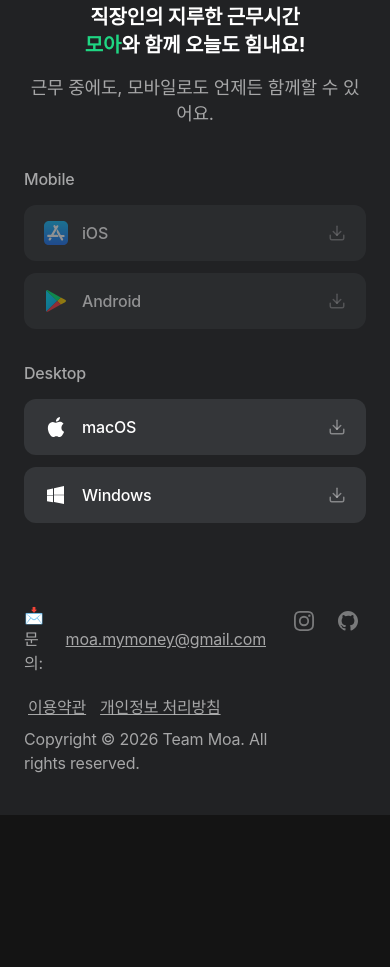
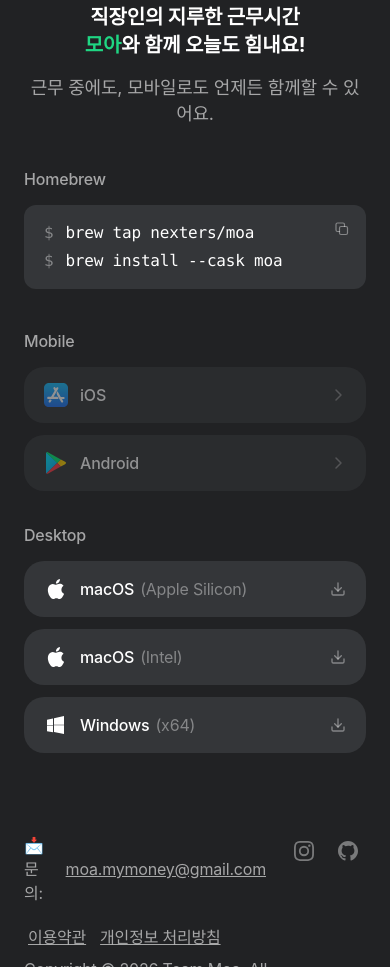
Before and after one commit to Nexters/moa, an Astro site in the folder apps/landing/: page / in a window 390 px wide. Shown: the part 3212-4179 px from the top of the page. Before the commit the page ends 4027 px from the top, so only its background shows below. Built offline with nearby package versions, Linux system fonts and the light colour scheme; Astro itself is replaced by a stand-in of ours; a web font is replaced by a local one.

Commit message:
fix: rewrite download section to match Figma design
- Add Homebrew code block with copy-to-clipboard functionality
- Add macOS Intel download option alongside Apple Silicon
- Show architecture labels on Desktop rows (Apple Silicon, Intel, x64)
- Use <a> for rows with href, <button disabled> for rows without
- Mobile rows use arrow-right icon, Desktop rows use download icon
- Add CopyIcon, CheckIcon, ArrowRightIcon to icons

```diff
--- a/apps/landing/src/assets/icons.tsx
+++ b/apps/landing/src/assets/icons.tsx
@@ -211,6 +211,61 @@
   );
 }
 
+export function CopyIcon({ className, ...props }: SvgProps) {
+  return (
+    <svg
+      xmlns="http://www.w3.org/2000/svg"
+      className={className}
+      viewBox="0 0 16 16"
+      fill="none"
+      stroke="currentColor"
+      strokeWidth={1.2}
+      strokeLinecap="round"
+      strokeLinejoin="round"
+      {...props}
+    >
+      <rect x="5.5" y="5.5" width="8" height="8" rx="1.5" />
+      <path d="M10.5 5.5V3.5a1.5 1.5 0 00-1.5-1.5H3.5A1.5 1.5 0 002 3.5V9a1.5 1.5 0 001.5 1.5h2" />
+    </svg>
+  );
+}
+
+export function CheckIcon({ className, ...props }: SvgProps) {
+  return (
+    <svg
+      xmlns="http://www.w3.org/2000/svg"
+      className={className}
+      viewBox="0 0 16 16"
+      fill="none"
+      stroke="currentColor"
+      strokeWidth={1.5}
+      strokeLinecap="round"
+      strokeLinejoin="round"
+      {...props}
+    >
+      <path d="M3.5 8.5l3 3 6-6" />
+    </svg>
+  );
+}
+
+export function ArrowRightIcon({ className, ...props }: SvgProps) {
+  return (
+    <svg
+      xmlns="http://www.w3.org/2000/svg"
+      className={className}
+      viewBox="0 0 16 16"
+      fill="none"
+      stroke="currentColor"
+      strokeWidth={1.5}
+      strokeLinecap="round"
+      strokeLinejoin="round"
+      {...props}
+    >
+      <path d="M6 3l5 5-5 5" />
+    </svg>
+  );
+}
+
 export function InstagramIcon({ className, ...props }: SvgProps) {
   return (
     <svg
--- a/apps/landing/src/features/components/download-section.tsx
+++ b/apps/landing/src/features/components/download-section.tsx
@@ -1,8 +1,12 @@
+import { useState } from 'react';
 import { cn } from 'tailwind-variants';
 
 import {
   AppleIcon,
   AppStoreIcon,
+  ArrowRightIcon,
+  CheckIcon,
+  CopyIcon,
   DownloadIcon,
   PlayStoreIcon,
   WindowsIcon,
@@ -10,36 +14,88 @@
 
 import { getDownloadUrl } from '../app-version';
 
+const BREW_COMMANDS = ['brew tap nexters/moa', 'brew install --cask moa'];
+
+function CodeBlock() {
+  const [copied, setCopied] = useState(false);
+
+  const handleCopy = () => {
+    void navigator.clipboard.writeText(BREW_COMMANDS.join('\n'));
+    setCopied(true);
+    setTimeout(() => setCopied(false), 2000);
+  };
+
+  return (
+    <div className="bg-container-secondary relative rounded-[12px] px-5 py-4 font-mono">
+      <button
+        type="button"
+        onClick={handleCopy}
+        className="text-text-low absolute top-4 right-4 cursor-pointer transition-colors hover:text-white"
+        aria-label="Copy to clipboard"
+      >
+        {copied ? (
+          <CheckIcon className="text-green-40 size-4" />
+        ) : (
+          <CopyIcon className="size-4" />
+        )}
+      </button>
+      <div className="flex flex-col gap-1">
+        {BREW_COMMANDS.map((cmd) => (
+          <div key={cmd} className="b1-400 flex items-center gap-3">
+            <span className="text-text-low select-none">$</span>
+            <span className="text-white">{cmd}</span>
+          </div>
+        ))}
+      </div>
+    </div>
+  );
+}
+
 interface DownloadRowProps {
   icon: React.ReactNode;
   label: string;
+  arch?: string;
   href?: string;
+  rightIcon: React.ReactNode;
 }
 
-function DownloadRow({ icon, label, href }: DownloadRowProps) {
-  const disabled = !href;
+function DownloadRow({ icon, label, arch, href, rightIcon }: DownloadRowProps) {
+  const classes = cn(
+    'bg-container-secondary flex w-full items-center justify-between rounded-xl px-5 py-4 transition-colors lg:w-[373px]',
+    href
+      ? 'hover:bg-interactive-active cursor-pointer'
+      : 'cursor-not-allowed opacity-50',
+  );
 
-  const handleClick = () => {
-    if (href) window.open(href, '_blank');
-  };
+  const content = (
+    <>
+      <span className="flex items-center gap-3">
+        <span className="flex size-6 items-center justify-center">{icon}</span>
+        <span className="b1-500 flex items-center gap-[6px]">
+          <span className="text-white">{label}</span>
+          {arch && <span className="b1-400 text-text-low">{arch}</span>}
+        </span>
+      </span>
+      {rightIcon}
+    </>
+  );
+
+  if (href) {
+    return (
+      <a
+        href={href}
+        target="_blank"
+        rel="noopener noreferrer"
+        className={classes}
+      >
+        {content}
+      </a>
+    );
+  }
 
   return (
-    <button
-      type="button"
-      onClick={handleClick}
-      disabled={disabled}
-      className={cn(
-        'bg-container-secondary flex w-full items-center justify-between rounded-md px-5 py-4 transition-colors lg:w-[373px]',
-        disabled
-          ? 'cursor-not-allowed opacity-50'
-          : 'hover:bg-gray-60 cursor-pointer',
-      )}
-    >
-      <span className="b1-500 flex items-center gap-[14px] text-white">
-        <span className="flex h-6 w-6 items-center justify-center">{icon}</span>
-        {label}
-      </span>
-      <DownloadIcon className="text-text-low h-[18px] w-[18px]" />
+    <button type="button" disabled className={classes}>
+      {content}
     </button>
   );
 }
@@ -56,7 +112,7 @@
           <img
             src="/moa/images/coin-rotate.gif"
             alt="코인 아이콘"
-            className="h-20 w-20"
+            className="size-20"
           />
           <div className="flex flex-col items-center gap-4 text-center">
             <div>
@@ -74,19 +130,33 @@
           </div>
         </div>
 
-        {/* Download rows */}
-        <div className="flex w-full flex-col gap-8 lg:flex-row lg:justify-center lg:gap-[60px]">
+        {/* Download area */}
+        <div className="flex w-full flex-col gap-10 md:gap-[60px] lg:max-w-[806px]">
+          {/* Brew command */}
+          <div className="flex flex-col gap-[14px]">
+            <p className="b1-500 text-text-medium">Homebrew</p>
+            <CodeBlock />
+          </div>
+
+          {/* Mobile + Desktop */}
+          <div className="flex w-full flex-col gap-8 lg:flex-row lg:gap-[60px]">
             {/* Mobile */}
             <div className="flex flex-col gap-[14px]">
               <p className="b1-500 text-text-medium">Mobile</p>
               <div className="flex flex-col gap-3">
                 <DownloadRow
-                icon={<AppStoreIcon className="h-6 w-6" />}
+                  icon={<AppStoreIcon className="size-6" />}
                   label="iOS"
+                  rightIcon={
+                    <ArrowRightIcon className="text-text-low size-4" />
+                  }
                 />
                 <DownloadRow
-                icon={<PlayStoreIcon className="h-6 w-6" />}
+                  icon={<PlayStoreIcon className="size-6" />}
                   label="Android"
+                  rightIcon={
+                    <ArrowRightIcon className="text-text-low size-4" />
+                  }
                 />
               </div>
             </div>
@@ -96,15 +166,27 @@
               <p className="b1-500 text-text-medium">Desktop</p>
               <div className="flex flex-col gap-3">
                 <DownloadRow
-                icon={<AppleIcon className="h-6 w-6" />}
+                  icon={<AppleIcon className="size-6" />}
                   label="macOS"
+                  arch="(Apple Silicon)"
                   href={getDownloadUrl('mac-aarch64')}
+                  rightIcon={<DownloadIcon className="text-text-low size-4" />}
                 />
                 <DownloadRow
-                icon={<WindowsIcon className="h-6 w-6" />}
+                  icon={<AppleIcon className="size-6" />}
+                  label="macOS"
+                  arch="(Intel)"
+                  href={getDownloadUrl('mac-x64')}
+                  rightIcon={<DownloadIcon className="text-text-low size-4" />}
+                />
+                <DownloadRow
+                  icon={<WindowsIcon className="size-6" />}
                   label="Windows"
+                  arch="(x64)"
                   href={getDownloadUrl('windows-x64')}
+                  rightIcon={<DownloadIcon className="text-text-low size-4" />}
                 />
+              </div>
             </div>
           </div>
         </div>
--- a/apps/landing/src/features/components/footer.tsx
+++ b/apps/landing/src/features/components/footer.tsx
@@ -6,7 +6,9 @@
       {/* Left */}
       <div className="flex flex-1 flex-col gap-4">
         <div className="b1-400 text-text-medium flex items-center gap-2">
-          <span><span className="text-white">📩</span> 문의:</span>
+          <span>
+            <span className="text-white">📩</span> 문의:
+          </span>
           <a
             href="mailto:moa.mymoney@gmail.com"
             className="p-1 underline transition-colors hover:text-white"
```
Lines whose indentation alone changed are shown as unchanged.
